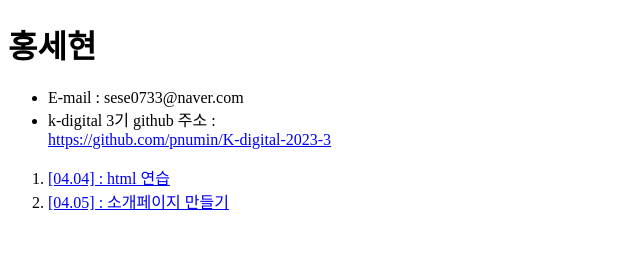
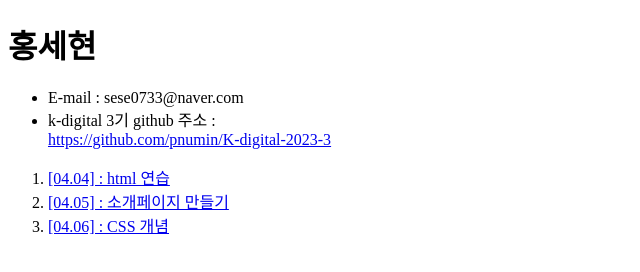
Before and after one commit to hong-sehyun/HTML-CSS-JavaScript, a plain HTML site: page index.html in a window 1280 px wide. Shown: the whole page, without its empty margins (0-640 px from the left). Drawn offline with Linux system fonts and the light colour scheme.

Commit message:
CSS 개념

```diff
--- a/index.html
+++ b/index.html
@@ -20,6 +20,9 @@
         <li>
             <a href="./02/02.html">[04.05] : 소개페이지 만들기</a>
         </li>
+        <li>
+            <a href="./03/03.html">[04.06] : CSS 개념</a>
+        </li>
     </ol>
 
 
```
